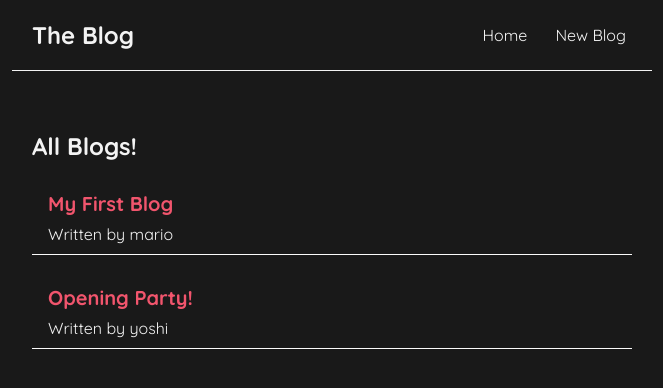
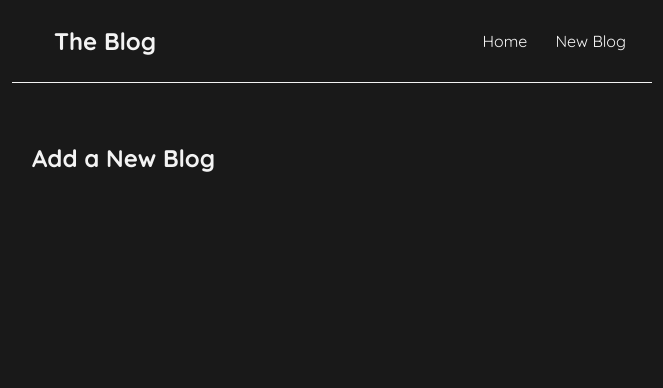
Before and after one commit to sdbxsdb/netn-react, a React (Create React App) app: page /create in a window 1280 px wide. Shown: the top 388 px of the page, without its empty margins (308-971 px from the left). Built offline with nearby package versions, Linux system fonts and the light colour scheme; data requests are answered from the project's data file.

Commit message:
before starting part 23

```diff
--- a/src/App.js
+++ b/src/App.js
@@ -1,6 +1,7 @@
 
 import Navbar from './Navbar';
 import Home from './Home';
+import Create from './Create';
 import { BrowserRouter as Router, Route, Switch} from 'react-router-dom';
 
 function App() {
@@ -12,8 +13,11 @@
         <Navbar />
         <div className="content">
           <Switch>
-            <Route path="/">
+            <Route exact path="/">
               <Home />
+            </Route>
+            <Route path="/create">
+              <Create />
             </Route>
           </Switch>
         </div>
--- /dev/null
+++ b/src/Create.js
@@ -0,0 +1,9 @@
+const Create = () => {
+  return (
+    <div className="create">
+      <h2>Add a New Blog</h2>
+    </div>
+   );
+}
+
+export default Create;
--- a/src/Navbar.js
+++ b/src/Navbar.js
@@ -1,7 +1,9 @@
 const Navbar = () => {
   return (
     <nav className="navbar">
-      <h1>The Blog</h1>
+      <a href="/">
+        <h1>The Blog</h1>
+      </a>
       <div className="links">
         <a href="/">Home</a>
         <a href="/create">New Blog</a>
```
